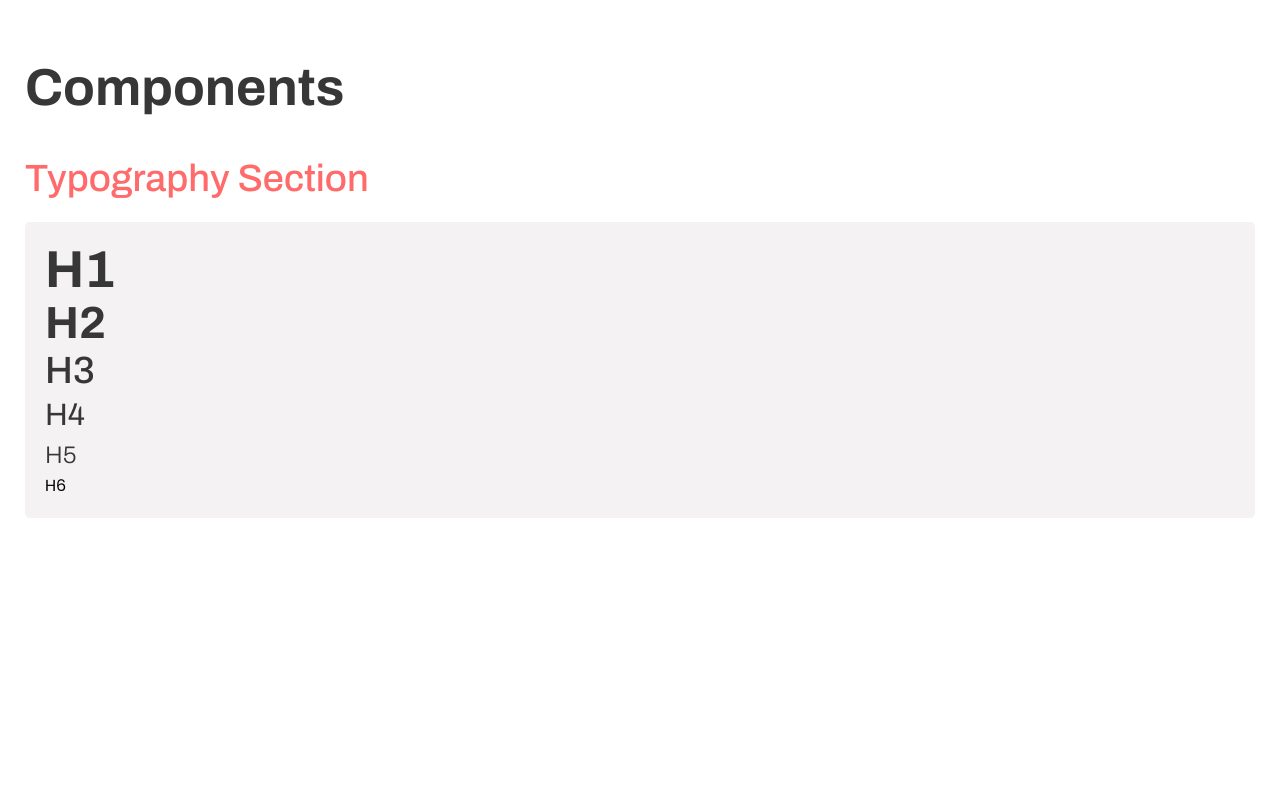
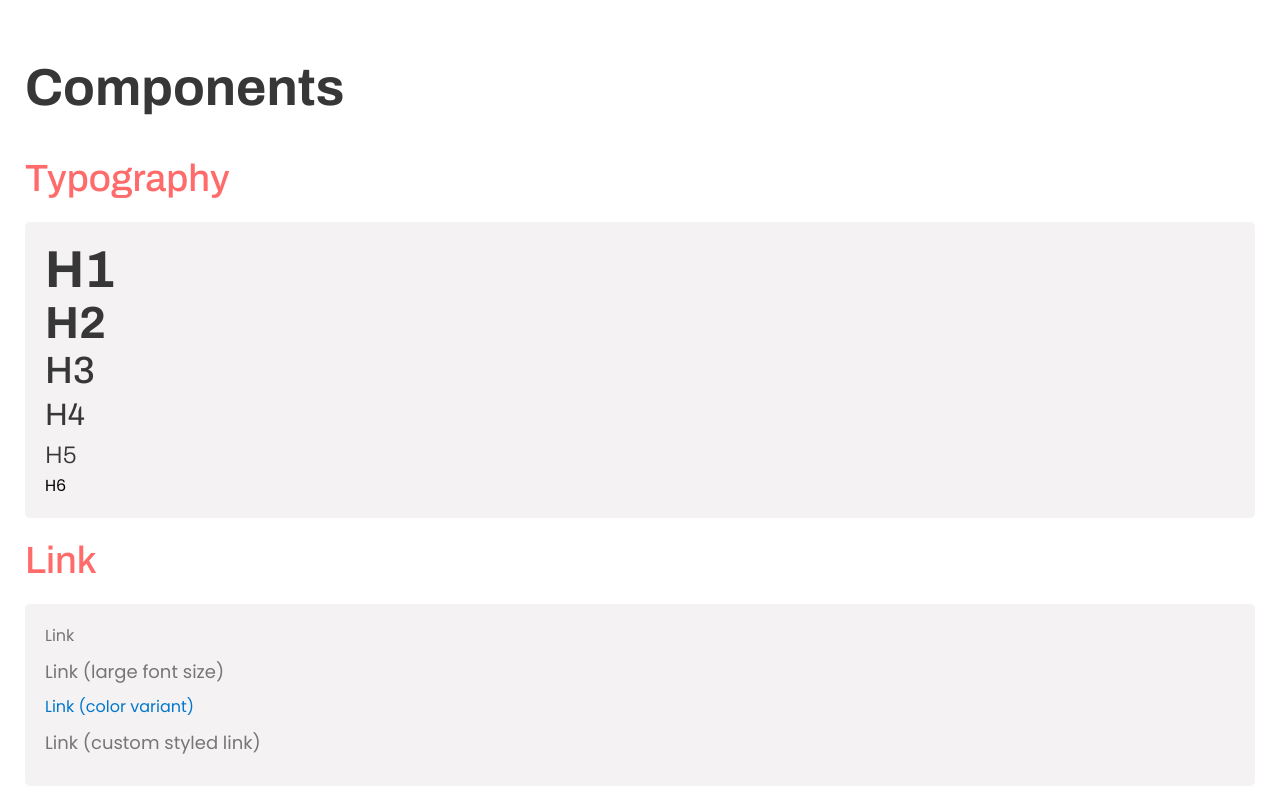
Before and after one commit to mohamedsamara/react-styled-components, a React (Vite) app: page / in a window 1280 px wide. Built offline with nearby package versions, Linux system fonts and the light colour scheme.

Commit message:
feat: add links section

```diff
--- a/src/components/Base/Link/index.tsx
+++ b/src/components/Base/Link/index.tsx
@@ -52,6 +52,7 @@ export interface LinkProps
 const Wrapper = styled(LinkRouter)`
   color: ${theme.colors.boulder};
   text-decoration: none;
+  font-size: 16px;
 
   ${position}
   ${space}
--- a/src/main.tsx
+++ b/src/main.tsx
@@ -3,7 +3,6 @@ import ReactDOM from 'react-dom/client';
 import { BrowserRouter as Router } from 'react-router-dom';
 import { ThemeProvider } from 'styled-components';
 
-import 'styles/index.css';
 import theme from 'styles/theme';
 import Routes from 'routes';
 import Layout from 'components/Layout';
--- /dev/null
+++ b/src/pages/Home/components/LinksSection.tsx
@@ -0,0 +1,52 @@
+import styled from 'styled-components';
+
+import { Box, Typography, Link, NavLink } from 'components/Base';
+import theme from 'styles/theme';
+import Section from './Section';
+
+const StyledLink = styled(Link)`
+  &:hover {
+    color: ${theme.colors.black};
+  }
+`;
+
+const LinksSection = () => {
+  return (
+    <Box>
+      {/* Link section */}
+      <Typography variant="h3" mb="20px" color={theme.colors.primary}>
+        Link
+      </Typography>
+      <Section>
+        <Box mb="10px">
+          <Link to="/">Link</Link>
+        </Box>
+        <Box mb="10px">
+          <Link to="/" fontSize={['18px']}>
+            Link (large font size)
+          </Link>
+        </Box>
+        <Box mb="10px">
+          <Link to="/" color={theme.colors.blue}>
+            Link (color variant)
+          </Link>
+        </Box>
+        <Box mb="10px">
+          <StyledLink to="/" fontSize={['18px']}>
+            Link (custom styled link)
+          </StyledLink>
+        </Box>
+      </Section>
+
+      {/* NavLink section */}
+      <Typography variant="h3" mb="20px" color={theme.colors.primary}>
+        NavLink
+      </Typography>
+      <Section>
+        <NavLink to="/">NavLink</NavLink>
+      </Section>
+    </Box>
+  );
+};
+
+export default LinksSection;
--- /dev/null
+++ b/src/pages/Home/components/Section.tsx
@@ -0,0 +1,24 @@
+import { ReactNode } from 'react';
+
+import { Box } from 'components/Base';
+import theme from 'styles/theme';
+
+interface SectionProps {
+  children: ReactNode;
+}
+
+const Section = (props: SectionProps) => {
+  const { children } = props;
+  return (
+    <Box
+      background={theme.colors.concrete}
+      p="20px"
+      borderRadius={theme.radii[2]}
+      mb="20px"
+    >
+      {children}
+    </Box>
+  );
+};
+
+export default Section;
--- a/src/pages/Home/components/TypographySection.tsx
+++ b/src/pages/Home/components/TypographySection.tsx
@@ -1,24 +1,21 @@
 import { Box, Typography } from 'components/Base';
 import theme from 'styles/theme';
+import Section from './Section';
 
 const TypographySection = () => {
   return (
     <Box>
       <Typography variant="h3" mb="20px" color={theme.colors.primary}>
-        Typography Section
+        Typography
       </Typography>
-      <Box
-        background={theme.colors.concrete}
-        p="20px"
-        borderRadius={theme.radii[2]}
-      >
+      <Section>
         <Typography variant="h1">H1</Typography>
         <Typography variant="h2">H2</Typography>
         <Typography variant="h3">H3</Typography>
         <Typography variant="h4">H4</Typography>
         <Typography variant="h5">H5</Typography>
         <Typography variant="h6">H6</Typography>
-      </Box>
+      </Section>
     </Box>
   );
 };
--- a/src/pages/Home/components/index.ts
+++ b/src/pages/Home/components/index.ts
@@ -1,3 +1,4 @@
 import TypographySection from './TypographySection';
+import LinksSection from './LinksSection';
 
-export { TypographySection };
+export { TypographySection, LinksSection };
--- a/src/pages/Home/index.tsx
+++ b/src/pages/Home/index.tsx
@@ -1,12 +1,13 @@
 import { Container, Box, Typography } from 'components/Base';
-import { TypographySection } from './components';
+import { TypographySection, LinksSection } from './components';
 
 const Home = () => {
   return (
-    <Box height="100%" py="60px">
+    <Box py="60px">
       <Container>
         <Typography mb="40px">Components</Typography>
         <TypographySection />
+        <LinksSection />
       </Container>
     </Box>
   );
--- a/src/styles/global.ts
+++ b/src/styles/global.ts
@@ -29,6 +29,7 @@ const GlobalStyles = createGlobalStyle`
      width: 100%;
      line-height: 1.5;
      font-family: "Poppins";
+     overflow-y: scroll;
    }
 
    main {
--- a/src/styles/index.css
+++ /dev/null
@@ -1 +0,0 @@
-@import './layout.css';
--- a/src/styles/layout.css
+++ /dev/null
@@ -1,5 +0,0 @@
-html,
-body,
-#root {
-  height: 100%;
-}
```
Also changed, not shown: src/components/Layout/Sidebar.tsx (deleted, +0 -17 lines).
